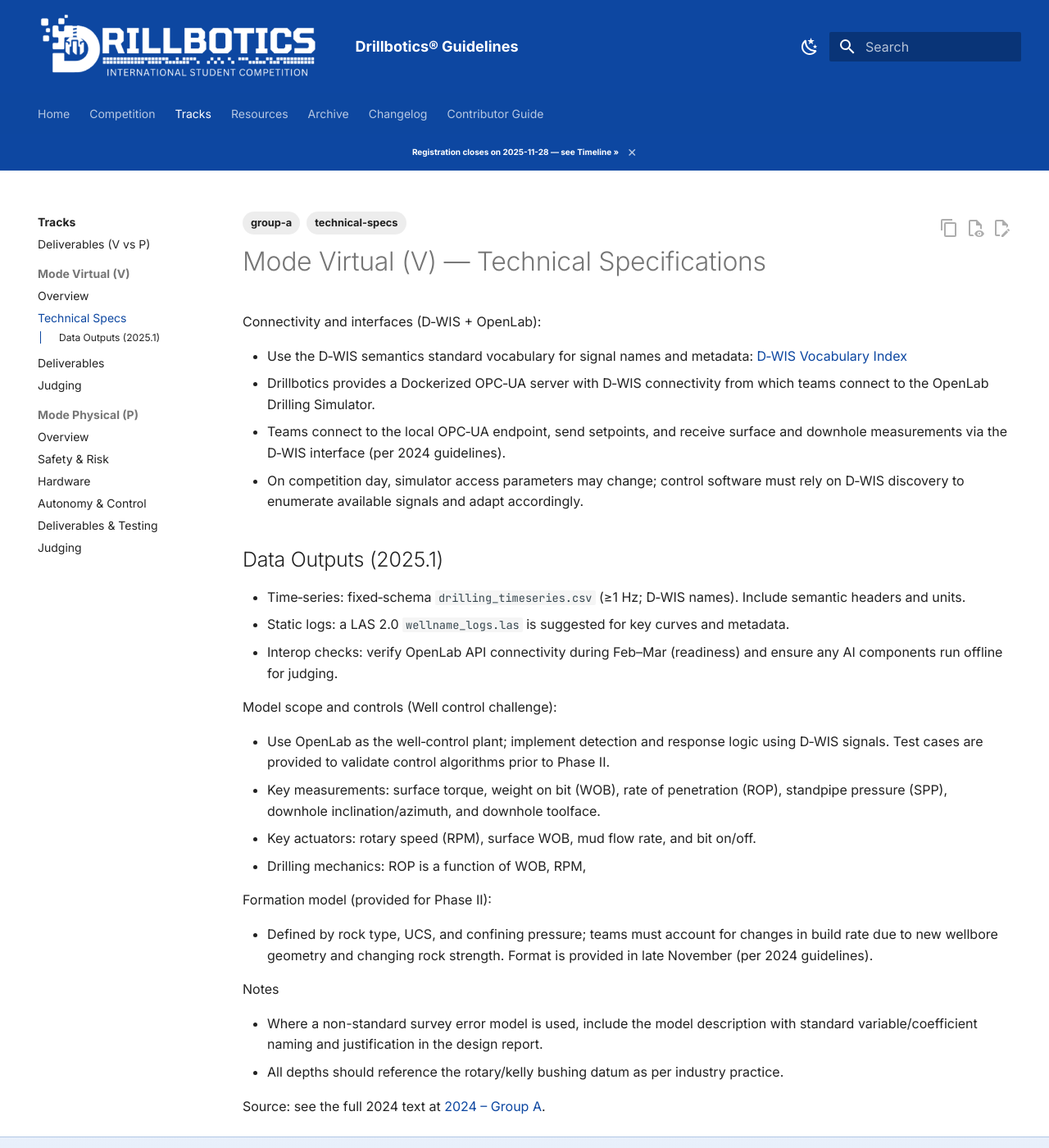
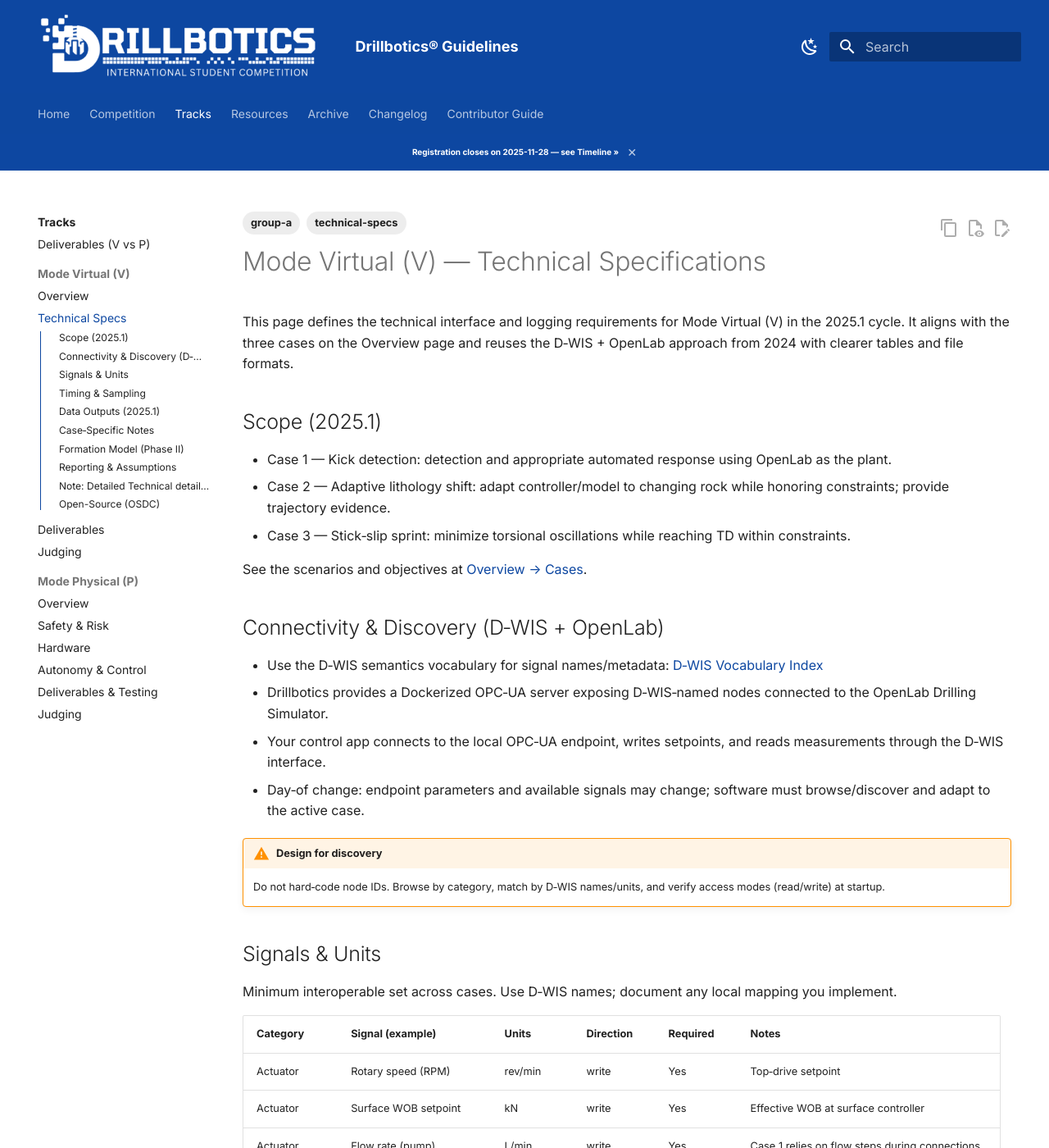
Before and after one commit to Open-Source-Drilling-Community/drillbotics-guidelines, an MkDocs documentation site: the page built from docs/tracks/group-a/technical-specs.md, in a window 1280 px wide and 1400 px high. Shown: the whole window at 82% size. Built offline with MkDocs 1.6.1 and Material for MkDocs 9.7.7, drawn with Linux system fonts in a browser that asks for light colours; comment, search, counter and statistics services are not loaded; the version menu is left out; some of the changed text lies outside the part shown.

Commit message:
📝 docs(tracks): update mode virtual technical specs for 2025.1 cycle - add detailed scope with three cases and their objectives - specify connectivity using D-WIS and OpenLab OPC-UA server - emphasize discovery and flexible adaptation to endpoint changes - provide minimum interoperable signals, units, and directions - define timing, sampling, logging cadence, and timestamp format - describe data outputs and suggest static logs and plots - include case-specific notes with evidence and metrics requirements - introduce formation model details for Phase II and reporting assumptions - encourage open-source publishing to Open-Source Drilling Community (OSDC)
📝 docs(includes): add edge-AI expectation note for model focus
- highlight effort on data generation/fine-tuning and compact multimodal models
- clarify offline inference-only requirement with JSON outputs

📝 docs(tracks): add competition variability note for group B overview
- warn about surprise rock layer in day-of competition samples
- advise design for unexpected lithology transitions without manual retuning

📝 docs(tracks): encourage open-source contributions in group B overview
- promote publishing modules to Open-Source Drilling Community (OSDC)
- mention provision of module templates and examples

```diff
--- a/docs/tracks/group-a/technical-specs.md
+++ b/docs/tracks/group-a/technical-specs.md
@@ -6,33 +6,103 @@ tags:
 
 # Mode Virtual (V) — Technical Specifications
 
-Connectivity and interfaces (D‑WIS + OpenLab):
+This page defines the technical interface and logging requirements for Mode Virtual (V) in the 2025.1 cycle. It aligns with the three cases on the Overview page and reuses the D‑WIS + OpenLab approach from 2024 with clearer tables and file formats.
 
-- Use the D‑WIS semantics standard vocabulary for signal names and metadata: [D‑WIS Vocabulary Index](https://d-wis.org/vocabulary-index/)
-- Drillbotics provides a Dockerized OPC‑UA server with D‑WIS connectivity from which teams connect to the OpenLab Drilling Simulator.
-- Teams connect to the local OPC‑UA endpoint, send setpoints, and receive surface and downhole measurements via the D‑WIS interface (per 2024 guidelines).
-- On competition day, simulator access parameters may change; control software must rely on D‑WIS discovery to enumerate available signals and adapt accordingly.
+## Scope (2025.1)
+
+- Case 1 — Kick detection: detection and appropriate automated response using OpenLab as the plant.
+- Case 2 — Adaptive lithology shift: adapt controller/model to changing rock while honoring constraints; provide trajectory evidence.
+- Case 3 — Stick‑slip sprint: minimize torsional oscillations while reaching TD within constraints.
+
+See the scenarios and objectives at [Overview → Cases](overview.md#cases-20251).
+
+## Connectivity & Discovery (D‑WIS + OpenLab)
+
+- Use the D‑WIS semantics vocabulary for signal names/metadata: [D‑WIS Vocabulary Index](https://d-wis.org/vocabulary-index/)
+- Drillbotics provides a Dockerized OPC‑UA server exposing D‑WIS‑named nodes connected to the OpenLab Drilling Simulator.
+- Your control app connects to the local OPC‑UA endpoint, writes setpoints, and reads measurements through the D‑WIS interface.
+- Day‑of change: endpoint parameters and available signals may change; software must browse/discover and adapt to the active case.
+
+!!! warning "Design for discovery"
+    Do not hard‑code node IDs. Browse by category, match by D‑WIS names/units, and verify access modes (read/write) at startup.
+
+## Signals & Units
+
+Minimum interoperable set across cases. Use D‑WIS names; document any local mapping you implement.
+
+| Category | Signal (example) | Units | Direction | Required | Notes |
+| --- | --- | --- | --- | --- | --- |
+| Actuator | Rotary speed (RPM) | rev/min | write | Yes | Top‑drive setpoint |
+| Actuator | Surface WOB setpoint | kN | write | Yes | Effective WOB at surface controller |
+| Actuator | Flow rate (pump) | L/min | write | Yes | Case 1 relies on flow steps during connections |
+| Actuator | Bit on/off | boolean | write | Yes | Drilling enable/disable |
+| Measurement | Standpipe pressure (SPP) | MPa | read | Yes | Used in kick detection and dysfunction tracking |
+| Measurement | Torque at surface | kN·m | read | Yes | Stick‑slip metrics |
+| Measurement | Hookload | kN | read | Rec. | Useful for inferred WOB and connection logic |
+| Measurement | WOB (measured) | kN | read | Rec. | If provided by simulator/case |
+| Measurement | Flow in | L/min | read | Yes | Required for Case 1 comparisons |
+| Measurement | Flow out | L/min | read | Yes | Required for Case 1 comparisons |
+| Measurement | Bit depth | m | read | Yes | Primary depth index |
+| Measurement | Hole depth | m | read | Rec. | For drilling state and ROP reference |
+| Measurement | ROP (surface) | m/h | read | Rec. | May be derived; include if available |
+| Downhole | Inclination, azimuth | deg | read | Case 2 | Survey model; station cadence per deliverables |
+| Downhole | Toolface | deg | read | Case 2 | If applicable to your steering model |
+
+!!! note "Additions allowed"
+    You may include additional signals (e.g., pit volume totalizer, mud density in/out, temperature) if available. Keep names/units consistent and document mappings.
+
+## Timing & Sampling
+
+- Control loop timing: choose based on your design; document nominal loop period and jitter tolerance.
+- Logging cadence: record at ≥1 Hz for deliverables; 5–10 Hz recommended for Case 3 (stick‑slip) internal analysis. You may down‑sample to 1 Hz for the submitted CSV.
+- Time base: use UTC ISO‑8601 timestamps with milliseconds (e.g., `2026-05-14T13:57:00.123Z`).
+- Alignment: ensure actuator writes and resulting measurements are time‑aligned within your logs; document known latencies.
 
 ## Data Outputs (2025.1)
 
-- Time‑series: fixed‑schema `drilling_timeseries.csv` (≥1 Hz; D‑WIS names). Include semantic headers and units.
-- Static logs: a LAS 2.0 `wellname_logs.las` is suggested for key curves and metadata.
-- Interop checks: verify OpenLab API connectivity during Feb–Mar (readiness) and ensure any AI components run offline for judging.
+Submit a consistent package regardless of case. Keep headers semantic and include units in parentheses for clarity.
 
-Model scope and controls (Well control challenge):
+- Time‑series: `drilling_timeseries.csv` (≥1 Hz). Suggested columns:
+  - `timestamp_utc_iso`, `bit_depth_m`, `rpm`, `wob_kN`, `torque_kNm`, `flow_in_lpm`, `flow_out_lpm`, `spp_MPa`, `rop_mph`, `hookload_kN`
+  - Add case‑specific columns as needed, e.g., `inc_deg`, `azi_deg`, `toolface_deg`, and any detection/decision flags.
+- Static logs (optional but encouraged): LAS 2.0 `wellname_logs.las` for key curves and metadata.
+- Plots: include time‑aligned figures demonstrating objectives (e.g., flow in/out vs. SPP during connections; torque/RPM spectra for stick‑slip; plan‑vs‑actual for directional).
 
-- Use OpenLab as the well‑control plant; implement detection and response logic using D‑WIS signals. Test cases are provided to validate control algorithms prior to Phase II.
-- Key measurements: surface torque, weight on bit (WOB), rate of penetration (ROP), standpipe pressure (SPP), downhole inclination/azimuth, and downhole toolface.
-- Key actuators: rotary speed (RPM), surface WOB, mud flow rate, and bit on/off.
-- Drilling mechanics: ROP is a function of WOB, RPM,
+!!! tip "Interoperability checks"
+    Verify OpenLab API/OPC‑UA connectivity during Feb–Mar readiness checks. All AI components must run offline during judging. See Edge‑AI note in Overview/Deliverables.
 
-Formation model (provided for Phase II):
+## Case‑Specific Notes
 
-- Defined by rock type, UCS, and confining pressure; teams must account for changes in build rate due to new wellbore geometry and changing rock strength. Format is provided in late November (per 2024 guidelines).
+### Case 1 — Kick detection
 
-Notes
+- Plant: OpenLab simulator accessed through the D‑WIS OPC‑UA gateway.
+- Expect day‑of changes in well geometry, geo‑pressure margins, sensors available, and fluid properties. Your app must discover available nodes and adapt.
+- Evidence: highlight detection logic, response timing, and before/after stability using flow in/out and SPP trends; include state/alerts timeline.
 
-- Where a non-standard survey error model is used, include the model description with standard variable/coefficient naming and justification in the design report.
-- All depths should reference the rotary/kelly bushing datum as per industry practice.
+### Case 2 — Adaptive lithology shift
 
-Source: see the full 2024 text at [2024 – Group A](../../2024/group-a.md).
+- Directional evidence: provide Minimum Curvature trajectory, plan‑vs‑actual plots, and survey station logs with acceptance flags.
+- Constraints: document dogleg limits, slide/rotate modes, and re‑planning triggers used by your controller.
+
+### Case 3 — Stick‑slip sprint
+
+- Metrics: report a clear torsional dysfunction metric (e.g., time above torque oscillation threshold, RPM variance, or spectral energy in the 0.1–10 Hz band) and how mitigation reduced it while meeting objectives.
+- Sampling: collect ≥5 Hz internally; you may submit a 1 Hz CSV with derived metrics.
+
+## Formation Model (Phase II)
+
+- Provided just before Phase II. Defined by rock type, unconfined compressive strength (UCS), and confining pressure.
+- Prepare an importer that accepts the posted format. Your controller should account for changes in build rate due to geometry and rock strength.
+
+## Reporting & Assumptions
+
+- Survey error model: if you deviate from a standard model, include the model description, variable names, coefficients, and justification in the design report.
+- Depth reference: use rotary/kelly bushing as datum unless stated otherwise; declare any alternative reference used.
+
+## Note: Detailed Technical details and templates to be published in November-December 2025.
+
+## Open-Source (OSDC)
+
+- We encourage teams to publish their work to the Open-Source Drilling Community (OSDC) as structured modules (code, data, docs). Module templates and examples will be provided.
+
+Source reference: the 2024 text remains the detailed background for interfaces and expectations — see [2024 – Group A](../../2024/group-a.md).
```
Also changed, not shown: docs/_includes/edge-ai.md (+1 -0 lines), docs/tracks/group-b/overview.md (+7 -0 lines).
